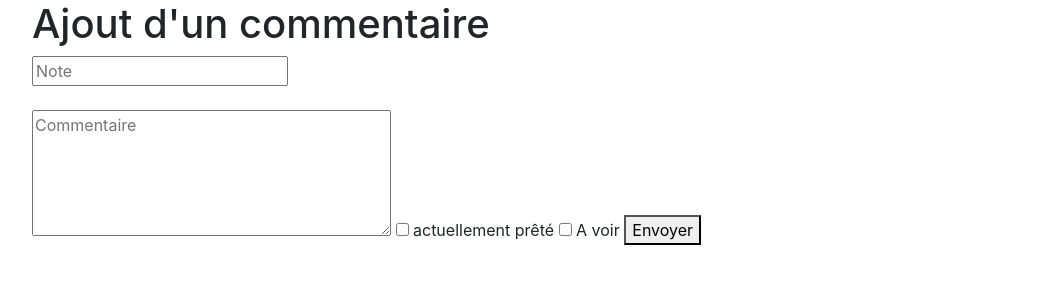
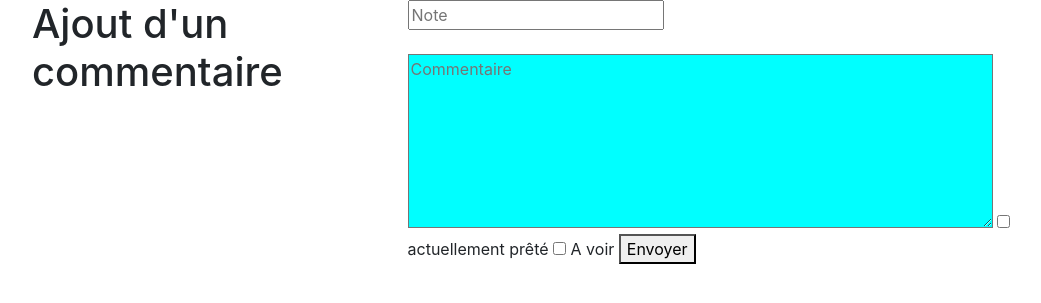
Before and after one commit to AcesTV/DEVFlix, a PHP site: template templates/InfoMovie/AddInfoMovie.html.twig in a window 1280 px wide. Shown: the part 56-359 px from the top of the page, without its empty margins (53-1094 px from the left). Run offline with PHP 8.4, Linux system fonts and the light colour scheme; the template is opened without the code that fills it, so the values that code supplies are empty; style sheets or scripts are compiled from the project's sources; some libraries are stand-ins or nearby versions.

```diff
--- a/templates/InfoMovie/AddInfoMovie.html.twig
+++ b/templates/InfoMovie/AddInfoMovie.html.twig
@@ -3,16 +3,17 @@
 {% block title %}Commentaires - {{ parent() }}{% endblock %}
 
 {% block css %}
-    {#<link rel="stylesheet" href="/assets/css/mystyleForMovie.css">#}
+    <link rel="stylesheet" href="/assets/css/comment.css">
 {% endblock %}
 
 {% block body %}
+    <div class="AddComment">
 <h1>Ajout d'un commentaire</h1>
 
 <form name="addInfoMovie" method="post" action="?controller=InfoMovie&action=AddInfoMovie">
 
     <input id="Rate" type="number" name="Rate" placeholder="Note" required><br><br>
-    <textarea id="Comment" name="Comment" placeholder="Commentaire" rows="5" cols="33" required></textarea>
+    <textarea id="Comment" name="Comment" placeholder="Commentaire" rows="7" cols="55" required></textarea>
     <input type="checkbox" id="Share" name="Share">
     <label for="Share">actuellement prêté</label>
     <input type="checkbox" id="To_See" name="To_See" >
@@ -20,4 +21,5 @@
     <button id="btnAdComment" type="submit">Envoyer</button><br><br>
 
 </form>
+    </div>
 {% endblock %}
```
Also changed, not shown: public/.htaccess (added), public/assets/CSS/comment.scss (added).
